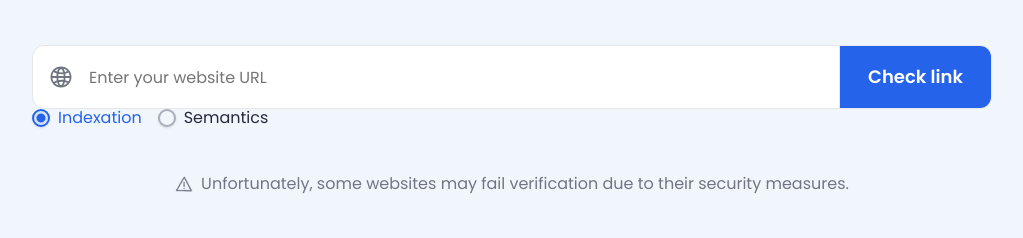
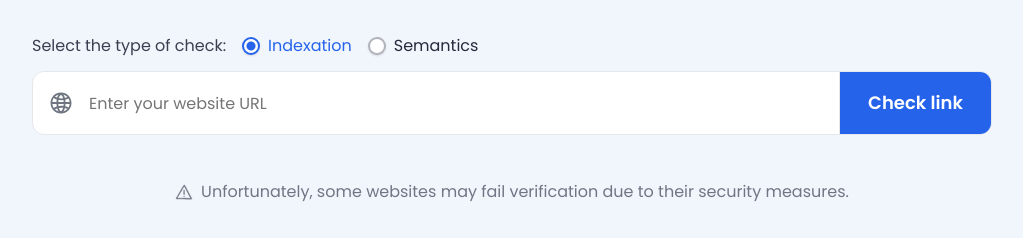
Before and after one commit to Vergos1/site-seo-checker, a website with bundled scripts: page client/index.html in a window 1280 px wide. Shown: the part 349-587 px from the top of the page, without its empty margins (128-1151 px from the left). Built offline with nearby package versions, Linux system fonts and the light colour scheme.

Commit message:
feat: add radio button group for check type selection and update styles

```diff
--- a/client/index.html
+++ b/client/index.html
@@ -137,6 +137,29 @@
           class="link-checker-form"
           autocomplete="off"
         >
+          <div class="radio-group">
+            <p>Select the type of check:</p>
+            <div class="radio-item">
+              <input
+                type="radio"
+                id="indexation"
+                name="check-type"
+                value="indexation"
+                checked
+              />
+              <label for="indexation">Indexation</label>
+            </div>
+
+            <div class="radio-item">
+              <input
+                type="radio"
+                id="semantics"
+                name="check-type"
+                value="semantics"
+              />
+              <label for="semantics">Semantics</label>
+            </div>
+          </div>
           <div class="input-group">
             <span
               class="input-group-icon"
@@ -169,28 +192,6 @@
               Check link
             </button>
           </div>
-          <div class="radio-group">
-            <div class="radio-item">
-              <input
-                type="radio"
-                id="indexation"
-                name="check-type"
-                value="indexation"
-                checked
-              />
-              <label for="indexation">Indexation</label>
-            </div>
-
-            <div class="radio-item">
-              <input
-                type="radio"
-                id="semantics"
-                name="check-type"
-                value="semantics"
-              />
-              <label for="semantics">Semantics</label>
-            </div>
-          </div>
         </form>
         <span class="promt-block">
           <img
--- a/client/styles/index.scss
+++ b/client/styles/index.scss
@@ -184,6 +184,7 @@ button {
 }
 
 .radio-group {
+  margin-bottom: 1rem;
   display: flex;
   align-items: center;
   gap: 1rem;
@@ -193,17 +194,20 @@ button {
   display: flex;
   align-items: center;
   gap: 0.5rem;
+  cursor: pointer;
 }
 
 .radio-item input[type="radio"] {
   appearance: none;
   -webkit-appearance: none;
+  padding: 0;
+  box-sizing: border-box;
   width: 18px;
   height: 18px;
   margin: 0;
   border-radius: 999px;
   border: 2px solid rgba(variables.$color-ui-text, 0.35);
-  background: rgba(255, 255, 255, 0.02);
+  background: variables.$color-ui-surface;
   box-shadow: 0 1px 2px rgba(0, 0, 0, 0.12);
   cursor: pointer;
   transition: border-color 180ms ease, box-shadow 180ms ease, background 180ms ease;
@@ -222,7 +226,7 @@ button {
 .radio-item input[type="radio"]:checked {
   border-color: variables.$color-ui-primary;
   background: radial-gradient(circle at 50% 50%, variables.$color-ui-primary 0 4px, transparent 5px),
-    rgba(variables.$color-ui-primary, 0.12);
+    variables.$color-ui-surface;
 }
 
 .radio-item label {
```
Also changed, not shown: client/styles/index.css, 1 other file.
